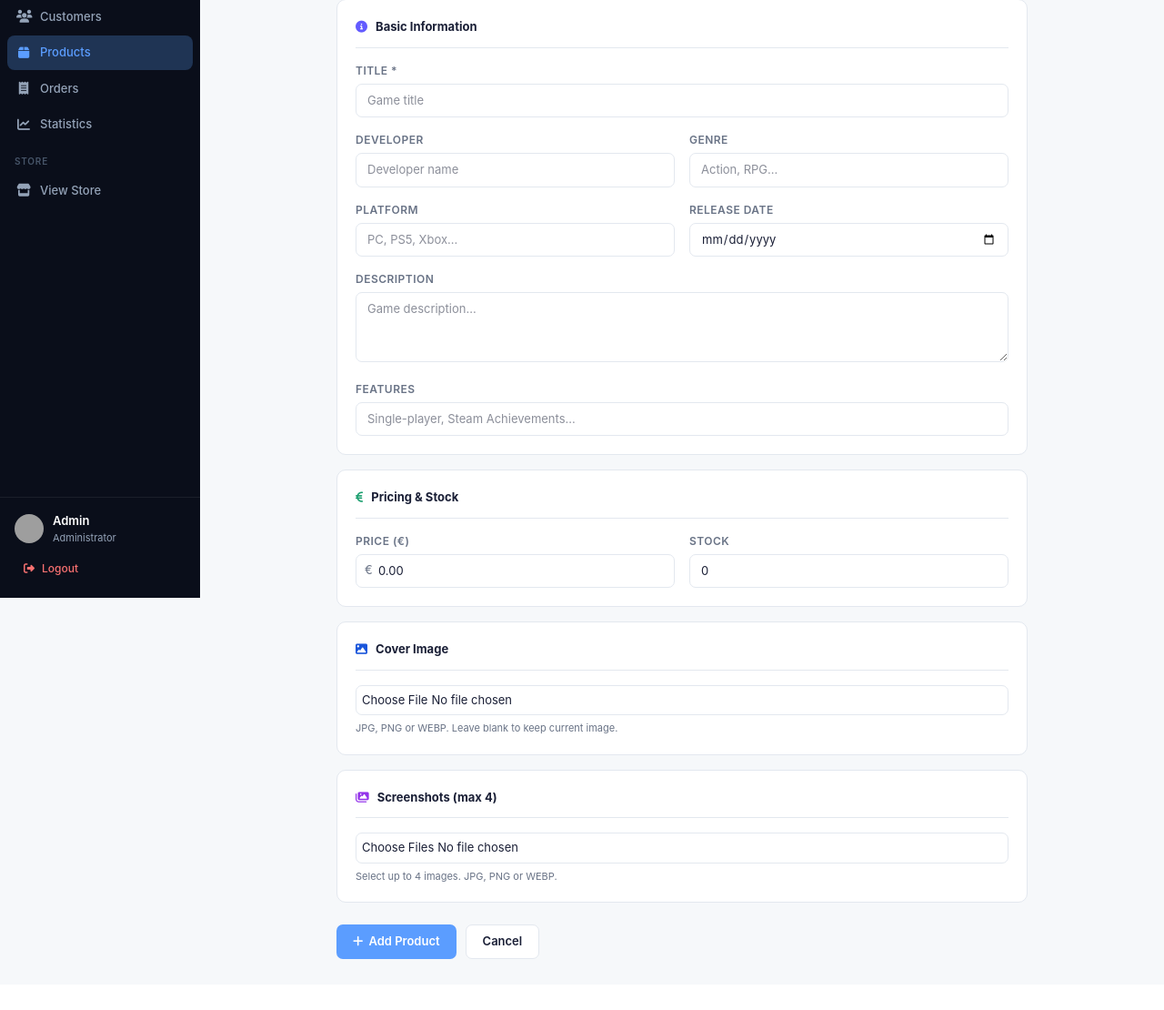
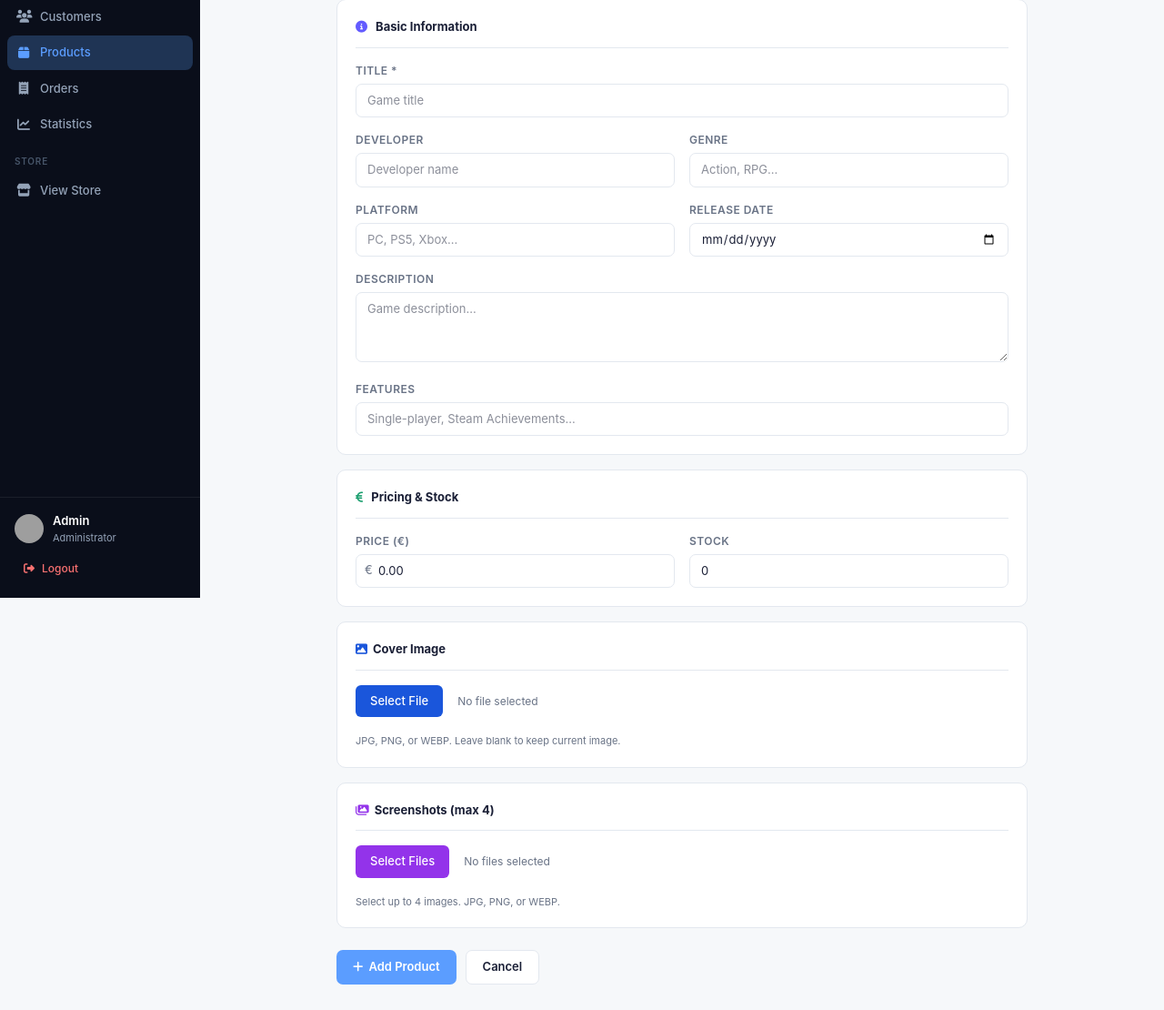
Before and after one commit to agarciagon/gamestore, a PHP site: the page made by app/Views/admin/producto_form.php in a window 1280 px wide. Shown: the part 143-1253 px from the top of the page at 91% size. Before the commit the page ends 1197 px from the top, so only its background shows below. Run offline with PHP 8.4, Linux system fonts and the light colour scheme; the template is opened without the code that fills it, so the values that code supplies are empty; style sheets or scripts are compiled from the project's sources; some libraries are stand-ins or nearby versions; grey boxes are pictures that could not be loaded.

Commit message:
Modificacion producto

```diff
--- a/app/Views/admin/producto_form.php
+++ b/app/Views/admin/producto_form.php
@@ -118,29 +118,37 @@ ob_start();
 
         <!-- Section: Cover image -->
         <div class="panel" style="margin-bottom:16px;">
-            <div style="font-size:13px;font-weight:700;color:var(--text);margin-bottom:16px;padding-bottom:12px;border-bottom:1px solid var(--border);">
-                <i class="fa-solid fa-image" style="color:#1a56db;margin-right:6px;"></i> Cover Image
+            <div style="font-size:13px;font-weight:700;color:var(--text);margin-bottom:16px;padding-bottom:12px;border-bottom:1px solid var(--border); display:flex; align-items:center; gap:6px;">
+                <i class="fa-solid fa-image" style="color:#1a56db;"></i> Cover Image
             </div>
-            <?php if (!empty($j['imagen_portada'])): ?>
-                <div style="display:flex;align-items:center;gap:12px;margin-bottom:12px;">
+
+
+            <!-- Styled File Input -->
+            <label style="display:inline-block; padding:8px 16px; background-color:#1a56db; color:white; font-size:13px; font-weight:500; border-radius:6px; cursor:pointer; transition:background .2s;">
+                Select File
+                <input type="file" name="imagen_portada" accept="image/*" style="display:none;" onchange="previewCoverImage(this)">
+            </label>
+            <span id="cover-file-name" style="margin-left:12px; font-size:12px; color:var(--muted);">No file selected</span>
+
+            <!-- Preview actual o seleccionada -->
+            <div id="cover-preview" style="margin-top:12px; display:flex; gap:8px; flex-wrap:wrap;">
+                <?php if (!empty($j['imagen_portada'])): ?>
                     <img src="/gamestore/public/assets/img/caratulas/<?= htmlspecialchars($j['imagen_portada']) ?>"
-                        style="width:60px;height:60px;object-fit:cover;border-radius:8px;border:1px solid var(--border);" alt="">
-                    <div>
-                        <div style="font-size:12px;font-weight:500;color:var(--text);">Current image</div>
-                        <div style="font-size:11px;color:var(--muted);"><?= htmlspecialchars($j['imagen_portada']) ?></div>
-                    </div>
-                </div>
-                <input type="hidden" name="imagen_portada" value="<?= htmlspecialchars($j['imagen_portada']) ?>">
-            <?php endif; ?>
-            <input type="file" name="imagen" accept="image/*" class="form-input" style="padding:6px;">
-            <p style="font-size:11px;color:var(--muted);margin-top:6px;">JPG, PNG or WEBP. Leave blank to keep current image.</p>
+                        style="width:120px;height:80px;object-fit:cover;border-radius:8px;border:1px solid var(--border);" alt="Cover Image">
+                    <input type="hidden" name="imagen_portada" value="<?= htmlspecialchars($j['imagen_portada']) ?>">
+                <?php endif; ?>
+            </div>
+
+            <p style="font-size:11px;color:var(--muted);margin-top:6px;">JPG, PNG, or WEBP. Leave blank to keep current image.</p>
         </div>
+
 
         <!-- Section: Screenshots -->
         <div class="panel" style="margin-bottom:24px;">
-            <div style="font-size:13px;font-weight:700;color:var(--text);margin-bottom:16px;padding-bottom:12px;border-bottom:1px solid var(--border);">
-                <i class="fa-solid fa-images" style="color:#9333ea;margin-right:6px;"></i> Screenshots (max 4)
+            <div style="font-size:13px;font-weight:700;color:var(--text);margin-bottom:16px;padding-bottom:12px;border-bottom:1px solid var(--border); display:flex; align-items:center; gap:6px;">
+                <i class="fa-solid fa-images" style="color:#9333ea;"></i> Screenshots (max 4)
             </div>
+
             <?php if (!empty($screenshots)): ?>
                 <div style="display:flex;gap:8px;flex-wrap:wrap;margin-bottom:12px;">
                     <?php foreach ($screenshots as $s): ?>
@@ -150,8 +158,18 @@ ob_start();
                 </div>
                 <p style="font-size:11px;color:var(--muted);margin-bottom:10px;">Uploading new screenshots will replace the current ones.</p>
             <?php endif; ?>
-            <input type="file" name="screenshots[]" accept="image/*" multiple class="form-input" style="padding:6px;">
-            <p style="font-size:11px;color:var(--muted);margin-top:6px;">Select up to 4 images. JPG, PNG or WEBP.</p>
+
+            <!-- Styled multiple file input -->
+            <label style="display:inline-block; padding:8px 16px; background-color:#9333ea; color:white; font-size:13px; font-weight:500; border-radius:6px; cursor:pointer; transition:background .2s;">
+                Select Files
+                <input type="file" name="screenshots[]" accept="image/*" multiple style="display:none;" onchange="previewScreenshots(this)">
+            </label>
+            <span id="screenshots-file-name" style="margin-left:12px; font-size:12px; color:var(--muted);">No files selected</span>
+
+            <!-- Preview container -->
+            <div id="screenshots-preview" style="margin-top:12px; display:flex; gap:8px; flex-wrap:wrap;"></div>
+
+            <p style="font-size:11px;color:var(--muted);margin-top:6px;">Select up to 4 images. JPG, PNG, or WEBP.</p>
         </div>
 
         <!-- Actions -->
@@ -165,6 +183,54 @@ ob_start();
     </form>
 </div>
 
+<script>
+    function previewCoverImage(input) {
+        const file = input.files[0];
+        const fileNameSpan = document.getElementById('cover-file-name');
+        const previewDiv = document.getElementById('cover-preview');
+
+        fileNameSpan.textContent = file ? file.name : 'No file selected';
+
+        // Mostrar miniatura
+        previewDiv.innerHTML = '';
+        if (file) {
+            const img = document.createElement('img');
+            img.src = URL.createObjectURL(file);
+            img.style.width = '100px';
+            img.style.height = '70px';
+            img.style.objectFit = 'cover';
+            img.style.borderRadius = '8px';
+            img.style.border = '1px solid var(--border)';
+            previewDiv.appendChild(img);
+        }
+    }
+
+    function previewScreenshots(input) {
+        const files = Array.from(input.files).slice(0, 4); // limitar a 4
+        const fileNameSpan = document.getElementById('screenshots-file-name');
+        const previewDiv = document.getElementById('screenshots-preview');
+
+        if (files.length === 0) {
+            fileNameSpan.textContent = 'No files selected';
+        } else {
+            fileNameSpan.textContent = files.length + ' file(s) selected';
+        }
+
+        // Limpiar preview anterior
+        previewDiv.innerHTML = '';
+
+        files.forEach(file => {
+            const img = document.createElement('img');
+            img.src = URL.createObjectURL(file);
+            img.style.width = '100px';
+            img.style.height = '70px';
+            img.style.objectFit = 'cover';
+            img.style.borderRadius = '6px';
+            img.style.border = '1px solid var(--border)';
+            previewDiv.appendChild(img);
+        });
+    }
+</script>
 <?php
 $content = ob_get_clean();
 include BASE_PATH . '/app/Views/layouts/admin.php';
```
